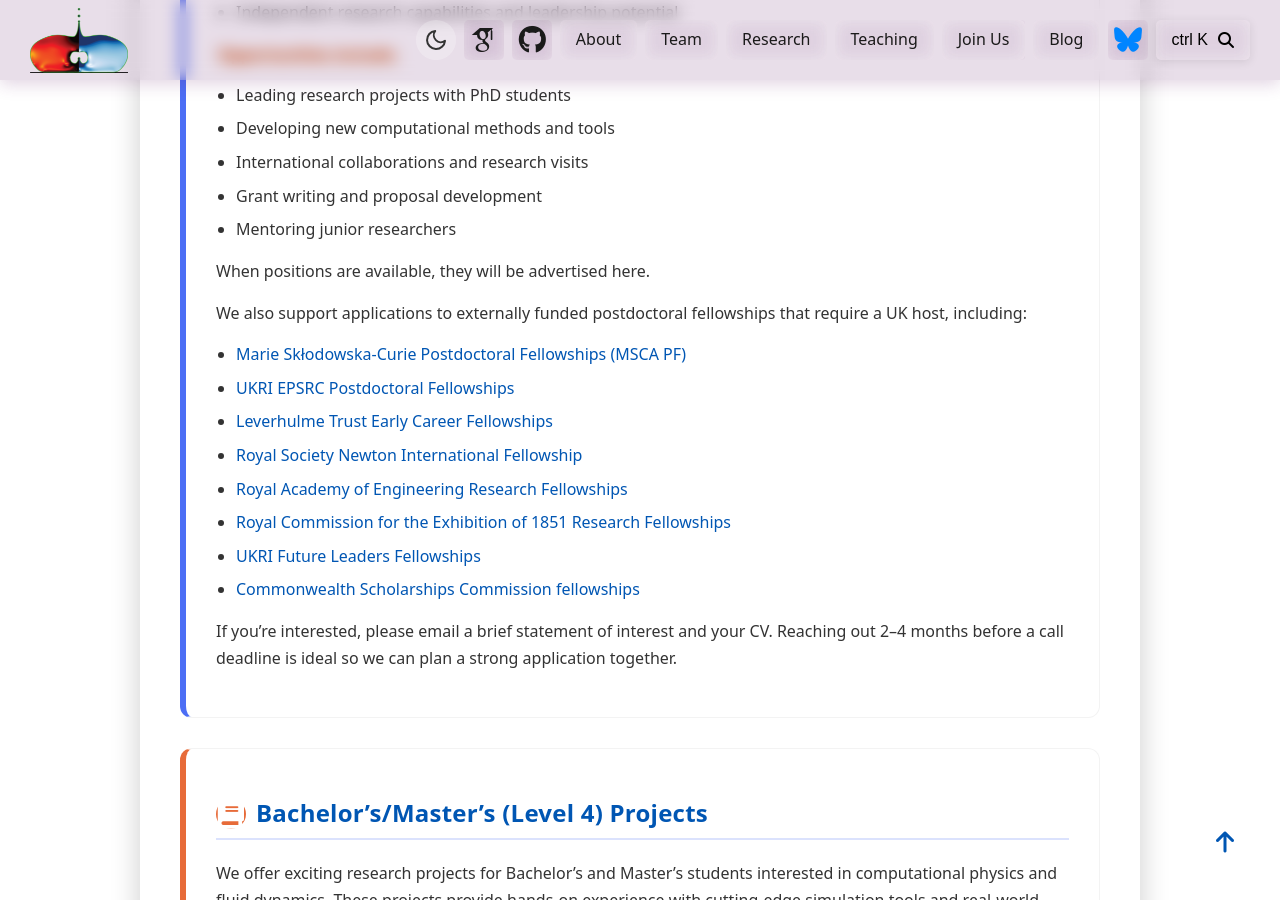
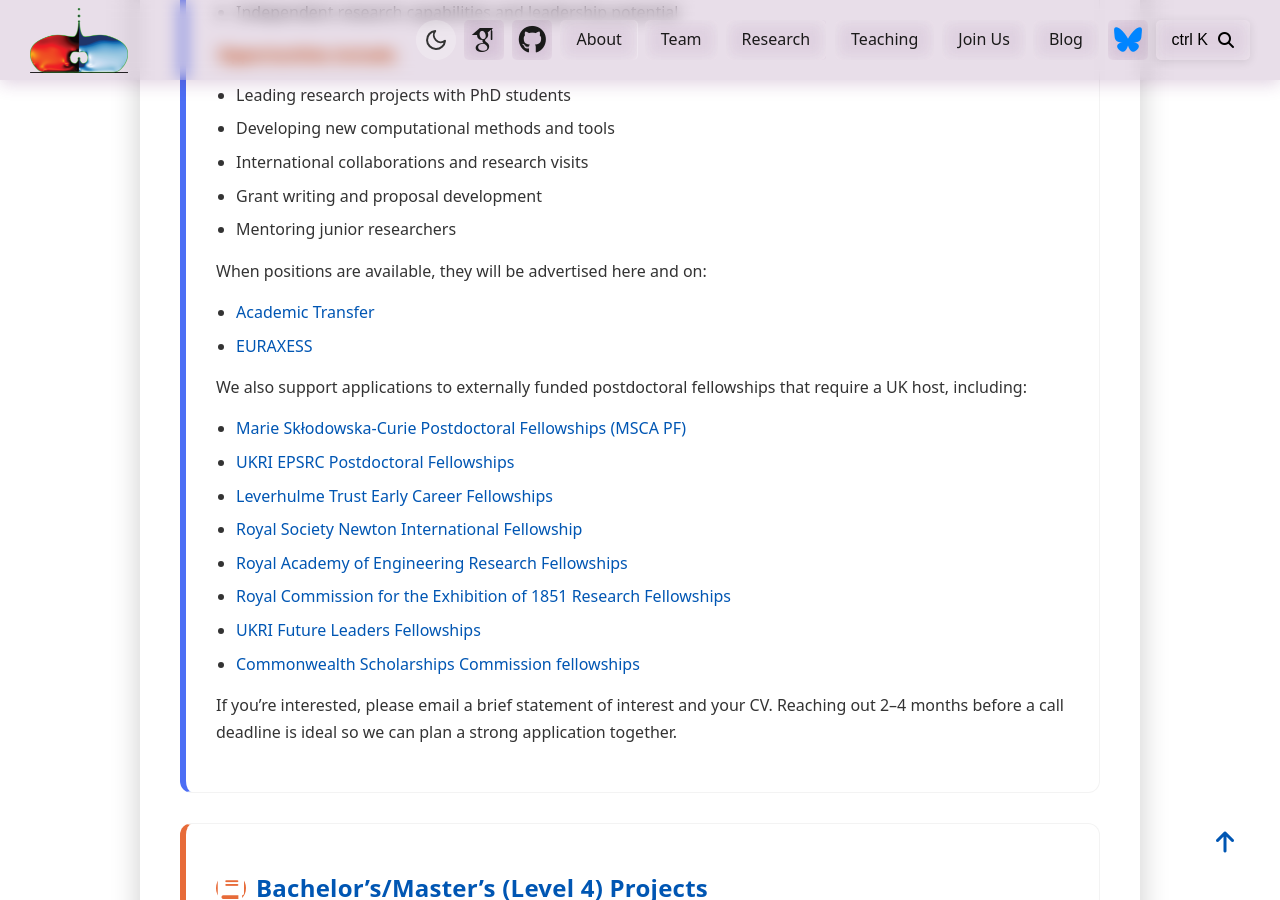
Before and after one commit to comphy-lab/comphy-lab.github.io, a Jekyll site: the page built from _join-us/index.md, in a window 1280 px wide and 900 px high, scrolled down 1673 px. Built offline with Jekyll 4.4.1, drawn with Linux system fonts in a browser that asks for light colours; some web fonts are replaced; comment, search, counter and statistics services are not loaded.

Commit message:
Join Us (Postdoc): add Academic Transfer and EURAXESS links to advertise openings consistently.

```diff
--- a/_join-us/index.md
+++ b/_join-us/index.md
@@ -82,7 +82,10 @@ We occasionally have openings for postdoctoral researchers to lead independent r
 - Grant writing and proposal development
 - Mentoring junior researchers
 
-When positions are available, they will be advertised here.
+When positions are available, they will be advertised here and on:
+
+- <a href="https://www.academictransfer.com/" target="_blank" rel="noopener noreferrer">Academic Transfer</a>
+- <a href="https://euraxess.ec.europa.eu/" target="_blank" rel="noopener noreferrer">EURAXESS</a>
 
 We also support applications to externally funded postdoctoral fellowships that
 require a UK host, including:
```
